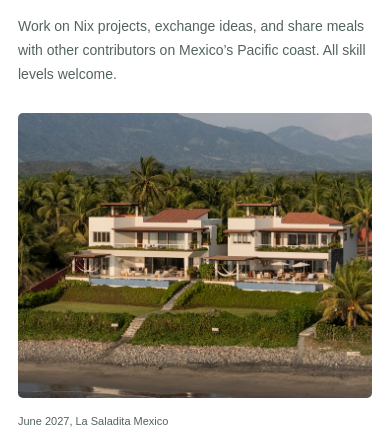
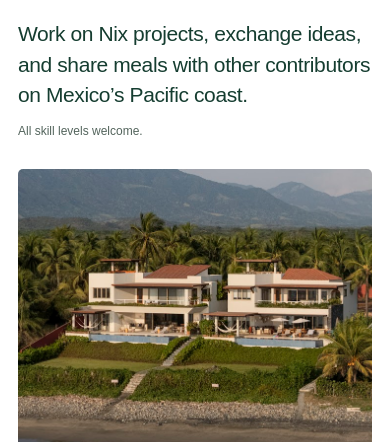
Before and after one commit to OceanSprint/tacosprint.org, an Astro site: page / in a window 390 px wide. Shown: the part 329-771 px from the top of the page. Built offline with nearby package versions, Linux system fonts and the light colour scheme; Astro itself is replaced by a stand-in of ours.

Commit message:
Give the hero introduction a stronger typographic hierarchy

```diff
--- a/src/pages/index.astro
+++ b/src/pages/index.astro
@@ -15,8 +15,9 @@ import SprintPhoto from "../components/SprintPhoto.astro";
       </h1>
       <p class="hero-description">
         Work on Nix projects, exchange ideas, and share meals with other
-        contributors on Mexico’s Pacific coast. All skill levels welcome.
+        contributors on Mexico’s Pacific coast.
       </p>
+      <p class="hero-welcome">All skill levels welcome.</p>
     </div>
     <div class="hero-photos">
       <figure class="hero-venue">
--- a/src/styles/global.css
+++ b/src/styles/global.css
@@ -193,11 +193,21 @@ h3 {
   display: none;
 }
 .hero-description {
-  max-width: 640px;
-  font-size: 16px;
+  max-width: 820px;
+  font-family: var(--heading);
+  font-size: 28px;
+  font-weight: 400;
+  letter-spacing: -0.7px;
+  color: var(--ink);
+  line-height: 1.45;
+  margin: 30px 0 0;
+  text-wrap: pretty;
+}
+.hero-welcome {
+  margin: 14px 0 0;
   color: var(--muted);
-  line-height: 1.7;
-  margin: 24px 0 0;
+  font-size: 13px;
+  line-height: 1.6;
 }
 .hero-photos {
   --hero-photo-height: 400px;
@@ -747,7 +757,7 @@ textarea {
     display: initial;
   }
   .hero-description {
-    font-size: 15px;
+    font-size: 24px;
   }
   .hero-image {
     height: 310px;
@@ -860,8 +870,13 @@ textarea {
     line-height: 1.04;
   }
   .hero-description {
-    font-size: 14px;
-    margin-top: 20px;
+    font-size: 21px;
+    letter-spacing: -0.4px;
+    margin-top: 24px;
+  }
+  .hero-welcome {
+    font-size: 12px;
+    margin-top: 12px;
   }
   .hero-image {
     height: 285px;
```
